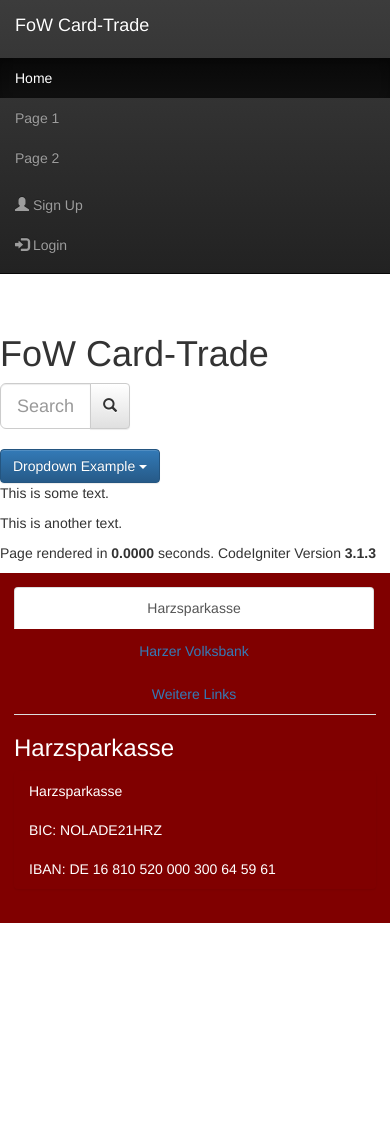
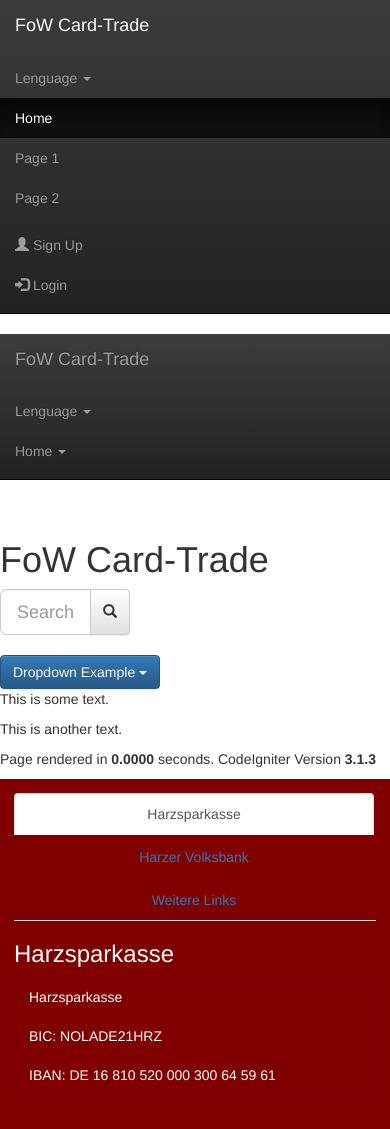
Before and after one commit to hitek13/CardTradeV4, a CodeIgniter app: page /cardtradev4/ in a window 390 px wide. Before the commit the page ends 923 px from the top, so only its background shows below. Run offline with CodeIgniter, Linux system fonts and the light colour scheme; some libraries are stand-ins or nearby versions.

Commit message:
Añadidos drop down list e implemetnado responsive

```diff
--- a/application/views/headers/main_header.php
+++ b/application/views/headers/main_header.php
@@ -53,12 +53,21 @@
 
 </head>
 <body>
-    <nav class="navbar navbar-inverse navbar-static-top" role="navigation">
+    <nav class="navbar navbar-inverse navbar-static-top hidden-sm-down" role="navigation">
         <div class="container-fluid">
           <div class="navbar-header">
             <a class="navbar-brand" href="#">FoW Card-Trade</a>
           </div>
           <ul class="nav navbar-nav">
+              <li class="dropdown">
+                <a class="dropdown-toggle" data-toggle="dropdown" href="#">Lenguage
+                <span class="caret"></span></a>
+                <ul class="dropdown-menu">
+                  <li><a href="#">English</a></li>
+                  <li><a href="#">Spanish</a></li>
+                  <li><a href="#">Italian</a></li>
+                </ul>
+              </li>
             <li class="active"><a href="#">Home</a></li>
             <li><a href="#">Page 1</a></li>
             <li><a href="#">Page 2</a></li>
@@ -69,6 +78,37 @@
           </ul>
         </div>
     </nav>
+    <!-- SMALL SIZE -->
+    <div class="hidden-xs-down">
+        <nav class="navbar navbar-inverse navbar-static-top" role="navigation">
+            <div class="container-fluid">
+              <div class="navbar-header">
+                <a class="navbar-brand" href="#">FoW Card-Trade</a>
+              </div>
+              <ul class="nav navbar-nav">
+                  <li class="dropdown">
+                    <a class="dropdown-toggle" data-toggle="dropdown" href="#">Lenguage
+                    <span class="caret"></span></a>
+                    <ul class="dropdown-menu">
+                      <li><a href="#">English</a></li>
+                      <li><a href="#">Spanish</a></li>
+                      <li><a href="#">Italian</a></li>
+                    </ul>
+                  </li>
+                  <li class="dropdown">
+                    <a class="dropdown-toggle" data-toggle="dropdown" href="#">Home
+                    <span class="caret"></span></a>
+                    <ul class="dropdown-menu">
+                      <li><a href="#">Page 1</a></li>
+                      <li><a href="#">Page 2</a></li>
+                      <li><a href="#"><span class="glyphicon glyphicon-user"></span> Sign Up</a></li>
+                      <li><a href="#"><span class="glyphicon glyphicon-log-in"></span> Login</a></li>
+                    </ul>
+                  </li>
+              </ul>
+            </div>
+        </nav>
+    </div>
 
         <dib class="container">
             <div class="row-fluid">
--- a/application/views/main.php
+++ b/application/views/main.php
@@ -11,7 +11,7 @@
 
 
 <div id="container">
-        <div id="body">
+        <div id="body hidden-xs-down">
                 <p>This is some text.</p>
                 <p>This is another text.</p>
         </div>
```
